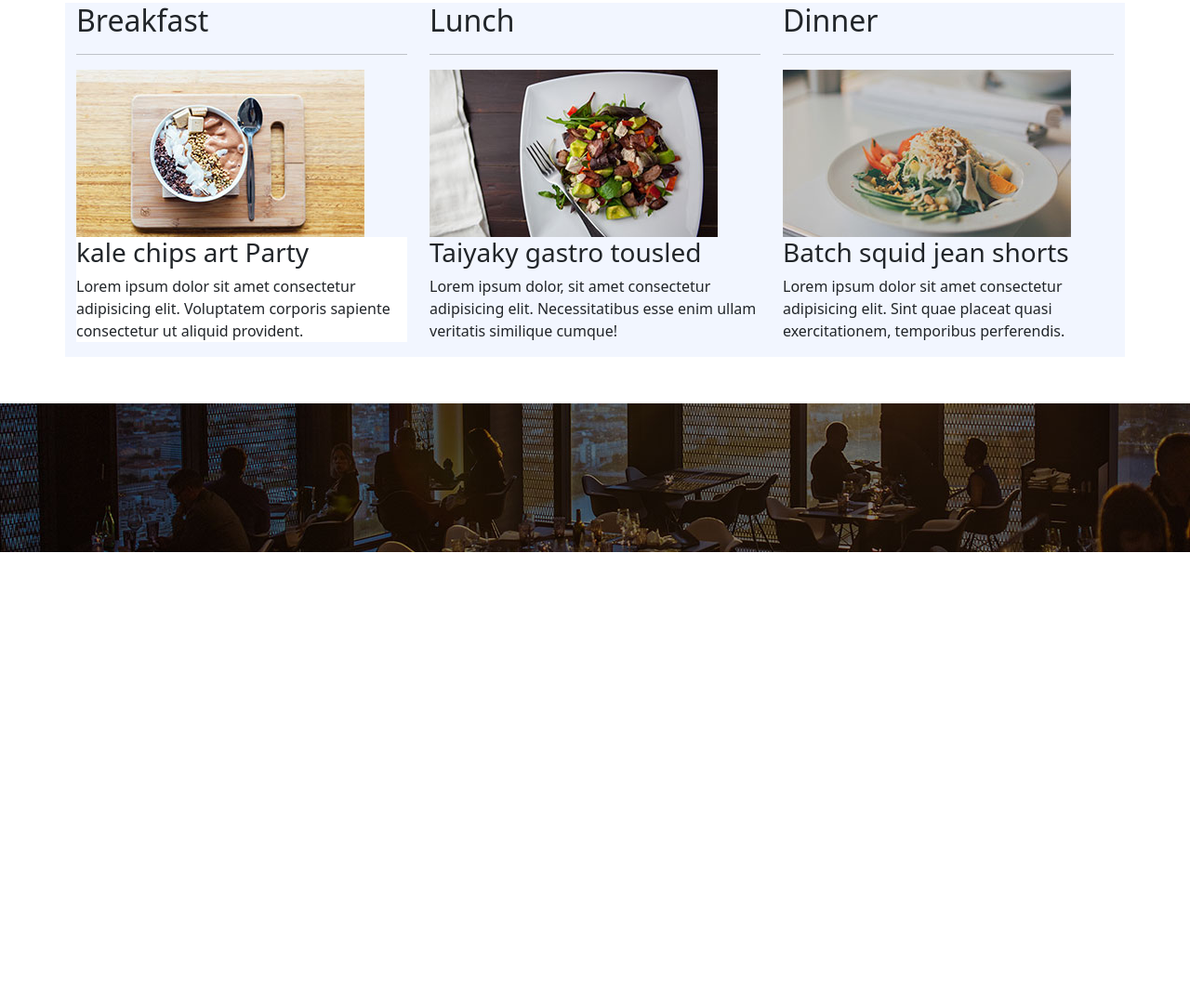
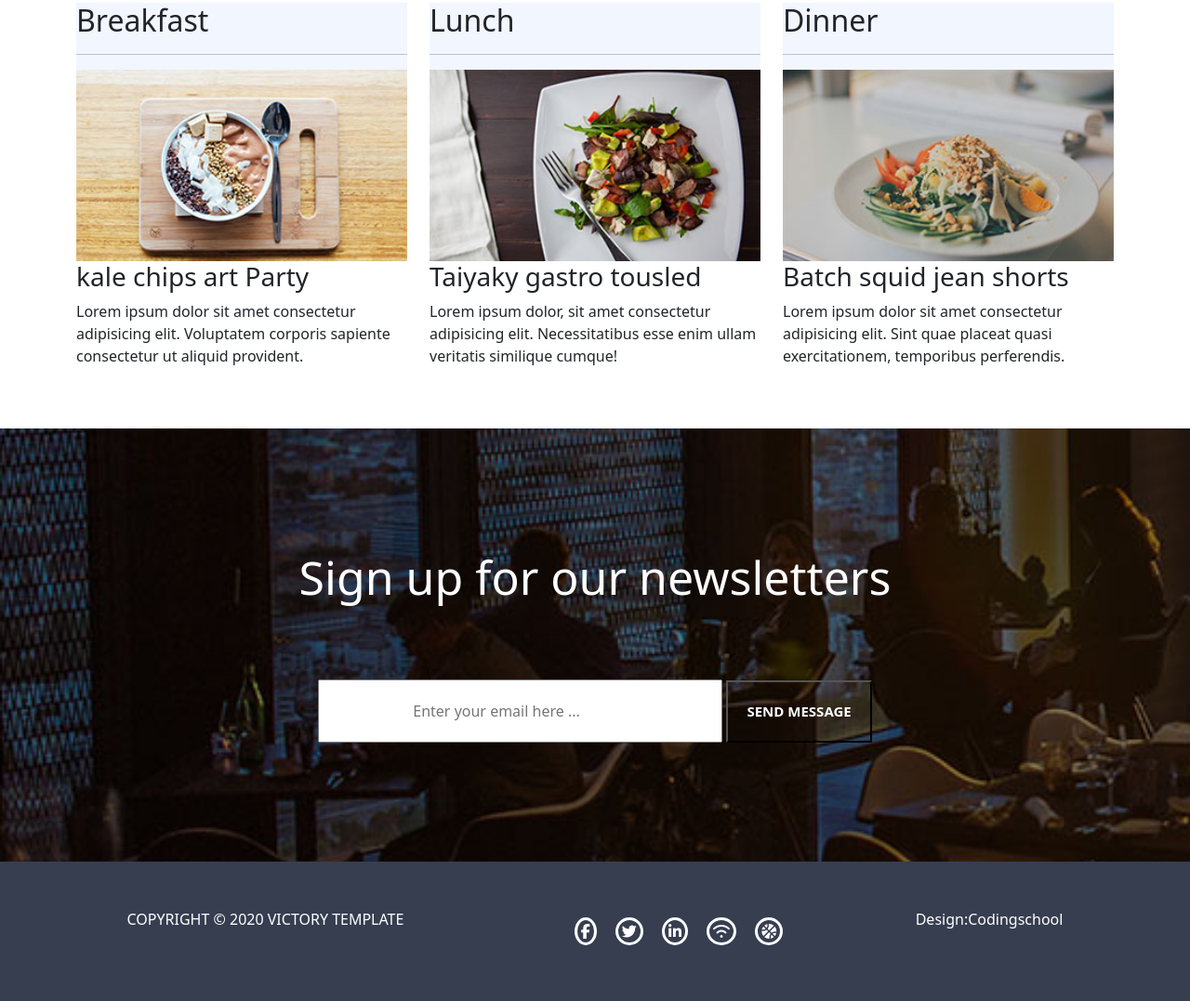
Before and after one commit to philippeK22/Victory-sass-bootstrap-git, a website: page index.html in a window 1280 px wide. Shown: the part 2460-3537 px from the top of the page at 93% size. Before the commit the page ends 3054 px from the top, so only its background shows below. Drawn offline with nearby package versions, Linux system fonts and the light colour scheme.

Commit message:
fin de modification site

```diff
--- a/index.html
+++ b/index.html
@@ -1,5 +1,6 @@
 <!DOCTYPE html>
 <html lang="en">
+
 <head>
     <meta charset="UTF-8">
     <meta http-equiv="X-UA-Compatible" content="IE=edge">
@@ -7,6 +8,7 @@
     <title>project victory</title>
     <link rel="stylesheet" href="./public/css/app.css">
 </head>
+
 <body>
     <header>
         <div class="titreprincipal">
@@ -26,7 +28,8 @@
         <div class="fond-bg">
             <h5>Here you can find delecious food</h5>
             <h1>Asian Resteaurant</h1>
-            <p>Lorem ipsum dolor, sit amet consectetur adipisicing elit. Hic perspiciatis, adipisci laboriosam ullam dolores voluptatem  <br> reiciendis non!</p>
+            <p>Lorem ipsum dolor, sit amet consectetur adipisicing elit. Hic perspiciatis, adipisci laboriosam ullam
+                dolores voluptatem <br> reiciendis non!</p>
             <button>order right now</button>
         </div>
 
@@ -36,7 +39,7 @@
     <!--  Début 1 ère Section-->
     <section>
         <div class="cooking">
-            <div>
+            <div class="image1">
                 <img src="./public/img/cook_01.jpg" alt="cook_01">
             </div>
             <div class="bg-red">
@@ -48,13 +51,13 @@
                 <span>or</span>
                 <button>Order Now</button>
             </div>
-            <div>
+            <div class="image1">
                 <img src="./public/img/cook_02.jpg" alt="cooking">
             </div>
         </div>
         <div class="container">
             <div class="row">
-                <div class="col-sm text-center p-5">
+                <div class="col-sm  text-center p-5">
                     <div>
                         <img src="./public/img/cook_breakfast.png" alt="cook_breakfast">
                         <h2>Breakfast</h2>
@@ -99,38 +102,81 @@
             <h1>Weekly featured food</h1>
         </div>
         <div class="container">
-            <div class="row ">
+            <div class="row">
                 <div class="col-4">
+                    <div class="bg-blanc">
                         <h2>Breakfast</h2>
                         <hr>
                         <img src="./public/img/breakfast_item.jpg" alt="breakfast_item">
                         <div class="light">
                             <h3>kale chips art Party</h3>
-                    <p>Lorem ipsum dolor sit amet consectetur adipisicing elit. Voluptatem corporis sapiente consectetur ut aliquid provident.</p>
+                            <p>Lorem ipsum dolor sit amet consectetur adipisicing elit. Voluptatem corporis sapiente
+                                consectetur ut aliquid provident.</p>
                         </div>
                     </div>
-                <div class="col-4 ">
+                </div>
+                <div class="col-4">
+                    <div class="bg-blanc">
                         <h2>Lunch</h2>
                         <hr>
                         <img src="./public/img/lunch_item.jpg" alt="lunch_item">
+                        <div class="light">
                             <h3>Taiyaky gastro tousled</h3>
-                    <p>Lorem ipsum dolor, sit amet consectetur adipisicing elit. Necessitatibus esse enim ullam veritatis similique cumque!</p>
+                            <p>Lorem ipsum dolor, sit amet consectetur adipisicing elit. Necessitatibus esse enim ullam
+                                veritatis similique cumque!</p>
                         </div>
-                <div class="col-4 ">
+                    </div>
+                </div>
+                <div class="col-4">
+                    <div class="bg-blanc">
                         <h2>Dinner</h2>
                         <hr>
                         <img src="./public/img/dinner_item.jpg" alt="dinner_item">
+                        <div class="light">
+                            <div>
                                 <h3>Batch squid jean shorts</h3>
-                    <p>Lorem ipsum dolor sit amet consectetur adipisicing elit. Sint quae placeat quasi exercitationem, temporibus perferendis.</p>
+                                <p>Lorem ipsum dolor sit amet consectetur adipisicing elit. Sint quae placeat quasi
+                                    exercitationem, temporibus perferendis.</p>
+                            </div>
+                        </div>
+                    </div>
                 </div>
             </div>
         </div>
     </section>
-    <!-- section3 -->
-    <section>
+    <!-- footer -->
+    <footer>
+        <div class="text">
+            <h2>Sign up for our newsletters</h2>
 
 
-    </section>
+
+            <form action="">
+                <input type="text" placeholder="Enter your email here ...">
+                <button>send message</button>
+            </form>
+            <div class="bg-blue">
+                <div class="copyright">
+                    copyright &copy; 2020 victory template
+                </div>
+                <div class="icone">
+                    <i class="fab fa-facebook-f"></i>
+                    <i class="fab fa-twitter"></i>
+                    <i class="fab fa-linkedin-in"></i>
+                    <i class="fas fa-wifi"></i>
+                    <i class="fas fa-basketball-ball"></i>
+                </div>
+                <div class="Design">
+                    <span>Design:Codingschool</span>
+                </div>
+            </div>
+        </div>
+    </footer>
+
+
+
+
+
 
 
 
@@ -140,4 +186,5 @@
     <script src="./node_modules/bootstrap/dist/js/bootstrap.js"></script>
     <script src="./node_modules/@popperjs/core/dist/umd/popper.js"></script>
 </body>
+
 </html>
--- a/src/sass/_fonts.sass
+++ b/src/sass/_fonts.sass
@@ -0,0 +1,3 @@
+@font-face
+    font-family: "victory"
+    src: url("")
--- a/src/sass/app.sass
+++ b/src/sass/app.sass
@@ -10,3 +10,6 @@ $fa-font-path : "../../node_modules/@fortawesome/fontawesome-free/webfonts"
 @import ./modules/_style
 
 @import "../../node_modules/bootstrap/scss/bootstrap.scss"
+
+@import "./_fonts"
+@import "./_variables"
--- a/src/sass/modules/_footer.sass
+++ b/src/sass/modules/_footer.sass
@@ -0,0 +1,49 @@
+footer
+    background-image: url(../img/signup-bg.jpg)
+    background-size: cover
+
+.text
+
+    padding-top: 50px
+
+
+    h2
+        color: white
+        justify-content: center
+        margin: auto
+        margin: 80px
+        font-size: 50px
+        text-align: center
+    form
+        text-align: center
+        margin-bottom: 10%
+        input
+            padding: 20px 100px
+            text-align: start
+        button
+            background-color: transparent
+            padding: 20px
+            color: white
+            text-transform: uppercase
+            font-size: 15px
+            font-weight: bold
+    .bg-blue
+        background-color: #363E50
+        display: flex
+        color: white
+        padding: 50px
+        justify-content: space-around
+        .copyright
+            text-transform: uppercase
+            color: white
+        .icone
+            color: #363E50
+            text-align: center
+            display: flex
+
+            i
+                color: white
+                margin: 10px
+                border: solid white
+                border-radius: 50%
+                padding: 2%
--- a/src/sass/modules/_header.sass
+++ b/src/sass/modules/_header.sass
@@ -1,7 +1,7 @@
 
 body
     margin: 0
-    width: 100%
+
 header
     background-color: #EAF0FF
     background-image: url("../../")
--- a/src/sass/modules/_section1.sass
+++ b/src/sass/modules/_section1.sass
@@ -9,12 +9,17 @@ section
          text-align: center
          margin: 0 20%
          padding: 200px 0
+
+
+
+
         .bg-red
             background-color: #F2745F
             height: 320px
             width: 100%
             margin-bottom:50px 0
             color: white
+            flex-direction: column
             h3
                 text-align: center
                 font-weight: normal
@@ -24,21 +29,43 @@ section
                 background-color: #F3826F
                 padding: 20px
                 margin: 0 10%
+                .button
+                    display: inline-block
                 span
                     margin: 30px
-                    flex-direction: column
+
             button
-                margin: 10px 0
-                display: inline-block
-                flex-direction: column
+                padding: 2%
+                border-radius: 5px
+                background-color: white
+                color: #F3826F
+
+
+
+
         .bg-download
             width: 100%
             height: 200px
             background-color: #F2745F
             color: white
+            padding: 50px
             text-align: center
+
             h2
-                margin-bottom: 50px
+                justify-content: center
+                margin-top: 10px
+                padding: 15px 0
+
+
+            button
+                text-transform: uppercase
+                padding: 10px
+                color: #F2745F
+                background-color: white
+                border-radius: 5px
+                font-weight: bolder
+
+
 
 
 
--- a/src/sass/modules/_section2.sass
+++ b/src/sass/modules/_section2.sass
@@ -8,11 +8,15 @@ section
                 text-align: center
                 margin: 5%
 
+
         .container
             background-color: white
             .row
                 flex-wrap: nowrap
-                .col-4
+                .bg-blanc
                     background-color:#F2F6FF
+                    background-size: cover
+                    img
+                        width: 100%
                     .light
                         background-color: white
--- a/src/sass/modules/_section3.sass
+++ /dev/null
@@ -1,4 +0,0 @@
-section
-    &:last-of-type
-        background-image: url(../img/signup-bg.jpg)
-        padding: 80px
```
Also changed, not shown: public/css/app.css, 1 other file. Lines whose indentation alone changed are shown as unchanged.
